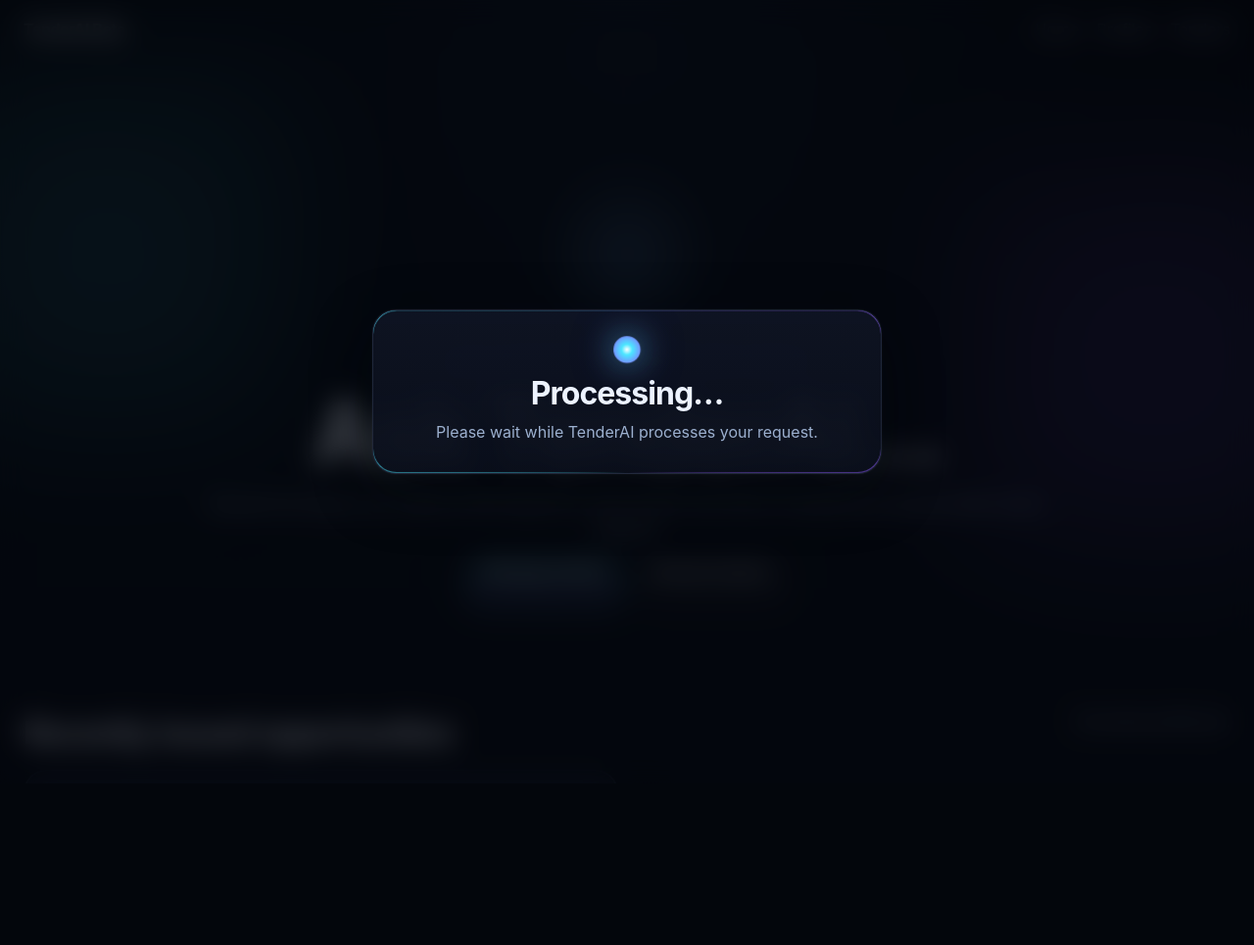
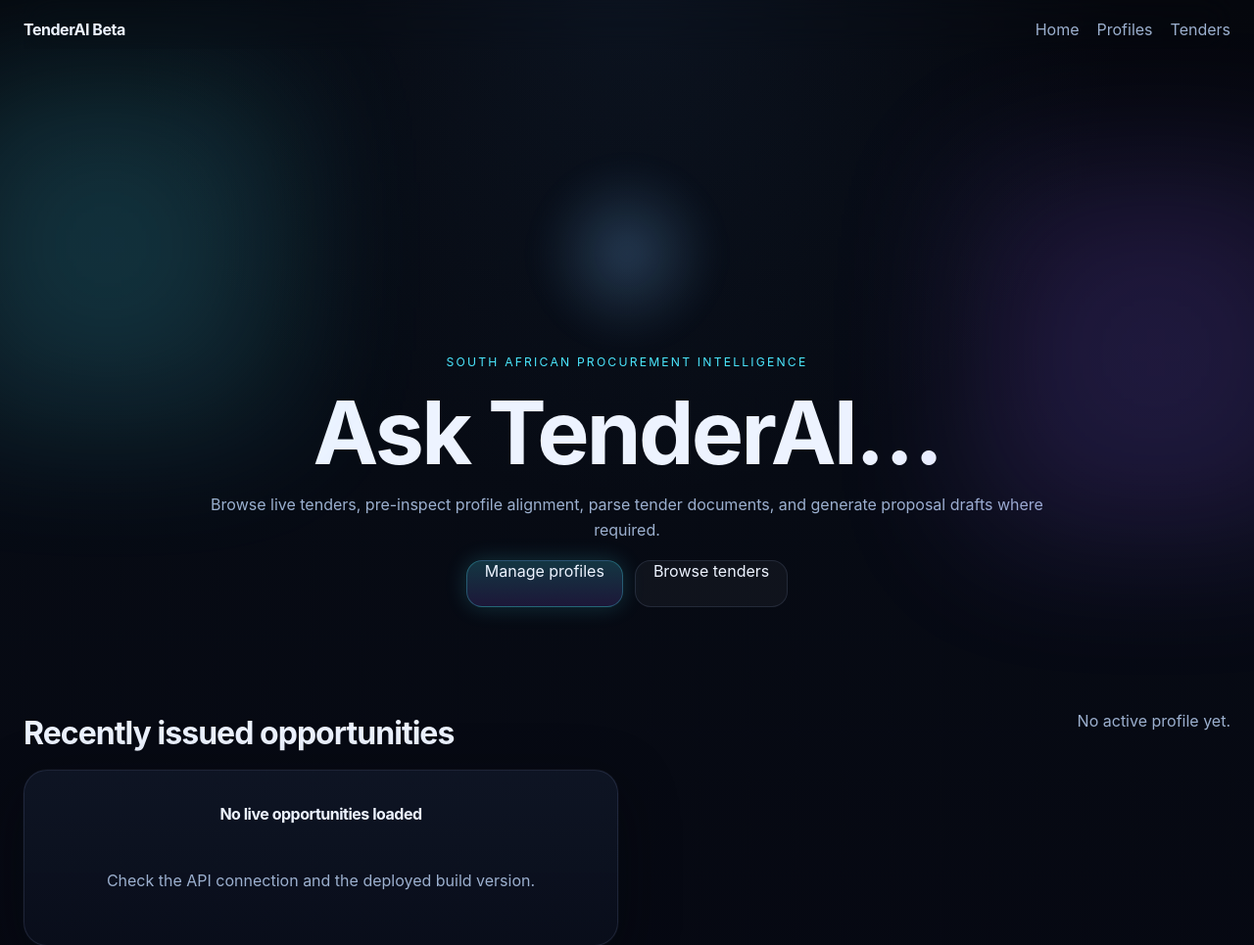
Before and after one commit to veza-sawbn/tenderai-kitchen, a Flask app: page / in a window 1280 px wide. Shown: the top 965 px of the page at 98% size. Before the commit the page ends 769 px from the top, so only its background shows below. Run offline with Flask 3, Linux system fonts and the light colour scheme; data that the repository does not hold is empty.

Commit message:
Update base.html

```diff
--- a/templates/base.html
+++ b/templates/base.html
@@ -38,8 +38,11 @@
     </main>
 
     <div id="processing-overlay" class="processing-overlay" hidden>
-      <div class="processing-panel card">
-        <div class="processing-orb" aria-hidden="true"></div>
+      <div class="processing-panel">
+        <div class="processing-ring-wrap" aria-hidden="true">
+          <div class="processing-ring"></div>
+          <div class="processing-core"></div>
+        </div>
         <h2 id="processing-title">Processing…</h2>
         <p id="processing-copy">Please wait while TenderAI processes your request.</p>
       </div>
@@ -56,19 +59,34 @@
           const overlay = document.getElementById("processing-overlay");
           const titleEl = document.getElementById("processing-title");
           const copyEl = document.getElementById("processing-copy");
+
           if (titleEl && title) titleEl.textContent = title;
           if (copyEl && copy) copyEl.textContent = copy;
+
           if (overlay) {
             overlay.hidden = false;
+            overlay.style.display = "grid";
             document.body.classList.add("is-processing");
           }
         },
+
         hideProcessing() {
           const overlay = document.getElementById("processing-overlay");
-          if (overlay) overlay.hidden = true;
+          if (overlay) {
+            overlay.hidden = true;
+            overlay.style.display = "none";
+          }
           document.body.classList.remove("is-processing");
         }
       };
+
+      document.addEventListener("DOMContentLoaded", () => {
+        window.TenderAI.hideProcessing();
+      });
+
+      window.addEventListener("pageshow", () => {
+        window.TenderAI.hideProcessing();
+      });
     </script>
   </body>
 </html>
```
